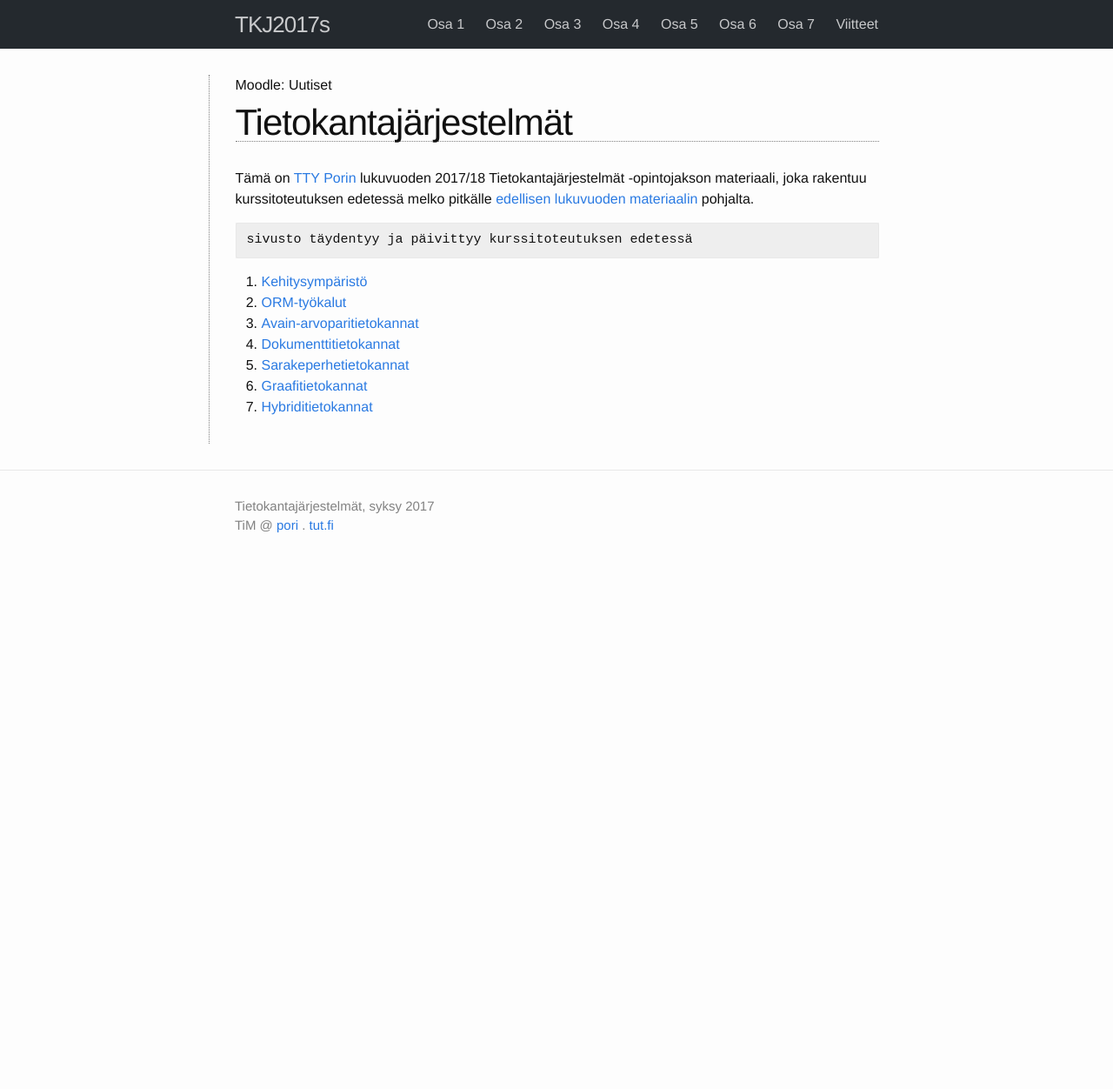
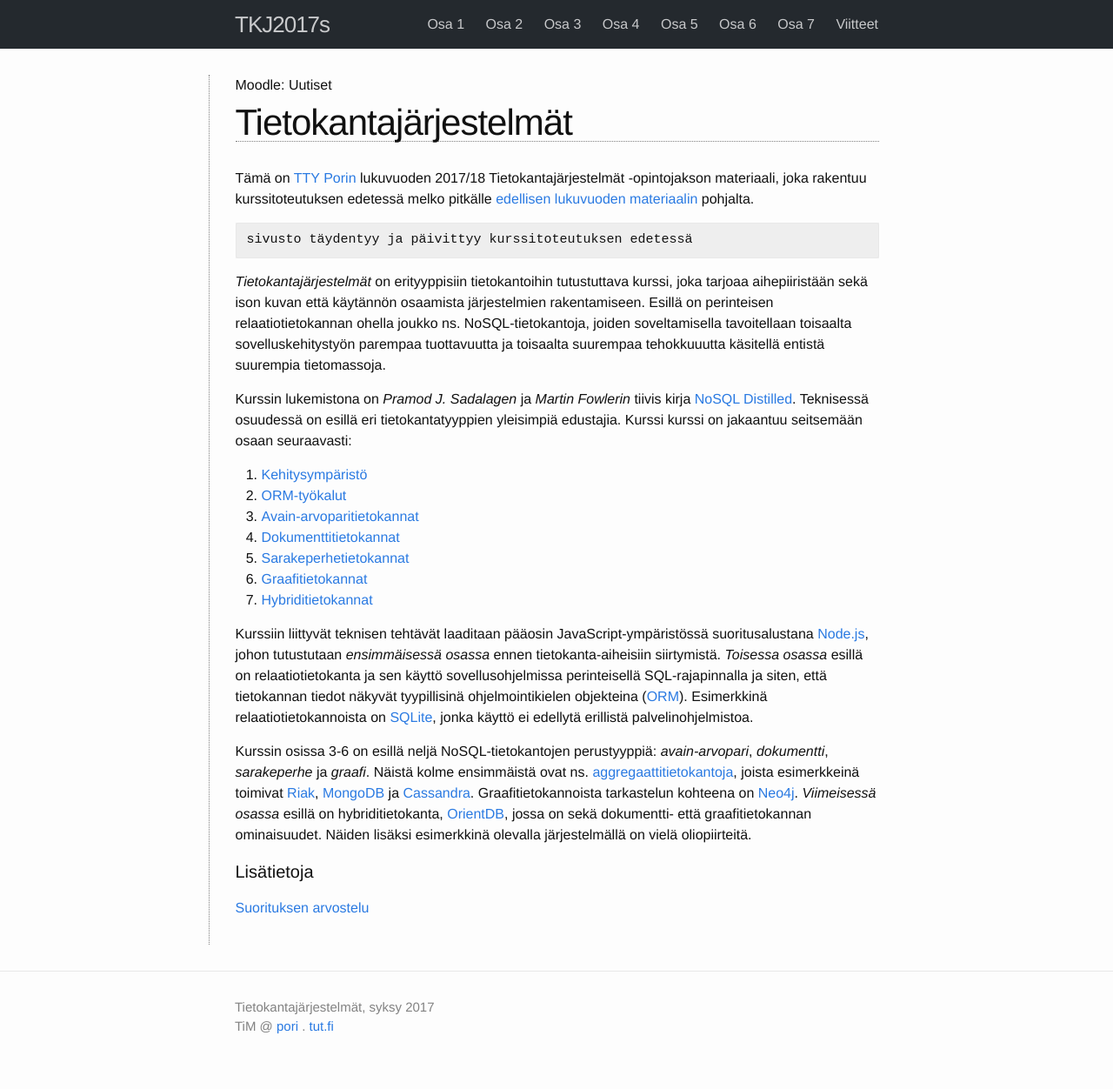
Before and after one commit to timedu/tkj2017s, a Jekyll site: the page built from docs/index.md, in a window 1280 px wide. Shown: the whole page at 87% size. Built offline with Jekyll 4.4.1, drawn with Linux system fonts in a browser that asks for light colours; before the commit the page ends 900 px from its top, so only the background shows below that.

Commit message:
course intro

```diff
--- a/docs/index.md
+++ b/docs/index.md
@@ -10,4 +10,49 @@ Tämä on [TTY Porin](http://www.poridi.fi) lukuvuoden 2017/18 Tietokantajärjes
 sivusto täydentyy ja päivittyy kurssitoteutuksen edetessä
 ~~~
 
+*Tietokantajärjestelmät* on erityyppisiin tietokantoihin tutustuttava kurssi, joka tarjoaa aihepiiristään sekä ison kuvan että käytännön osaamista järjestelmien rakentamiseen. Esillä on perinteisen relaatiotietokannan ohella joukko ns. NoSQL-tietokantoja, joiden soveltamisella tavoitellaan toisaalta sovelluskehitystyön parempaa tuottavuutta ja toisaalta suurempaa tehokkuuutta käsitellä entistä suurempia tietomassoja.
+
+Kurssin lukemistona on *Pramod J. Sadalagen* ja *Martin Fowlerin* tiivis kirja [NoSQL Distilled](https://martinfowler.com/books/nosql.html). Teknisessä osuudessä on esillä eri tietokantatyyppien yleisimpiä edustajia. Kurssi kurssi on jakaantuu seitsemään osaan seuraavasti:
+
 {% include collections_list.md %}
+
+Kurssiin liittyvät teknisen tehtävät laaditaan pääosin JavaScript-ympäristössä suoritusalustana [Node.js](https://nodejs.org/en/), johon tutustutaan *ensimmäisessä osassa* ennen tietokanta-aiheisiin siirtymistä. *Toisessa osassa* esillä on relaatiotietokanta ja sen käyttö sovellusohjelmissa perinteisellä SQL-rajapinnalla ja siten, että tietokannan tiedot näkyvät tyypillisinä ohjelmointikielen objekteina ([ORM](https://en.wikipedia.org/wiki/Object-relational_mapping)). Esimerkkinä relaatiotietokannoista on [SQLite][sqlite], jonka käyttö ei edellytä erillistä palvelinohjelmistoa.
+
+Kurssin osissa 3-6 on esillä neljä NoSQL-tietokantojen  perustyyppiä: *avain-arvopari*, *dokumentti*, *sarakeperhe* ja *graafi*. Näistä kolme ensimmäistä ovat ns. [aggregaattitietokantoja](https://martinfowler.com/bliki/AggregateOrientedDatabase.html), joista esimerkkeinä toimivat [Riak][riak], [MongoDB][mongodb] ja [Cassandra][cassandra]. Graafitietokannoista tarkastelun kohteena on [Neo4j][neo4j]. *Viimeisessä osassa* esillä on hybriditietokanta, [OrientDB][orientdb], jossa on sekä dokumentti- että graafitietokannan ominaisuudet. Näiden lisäksi esimerkkinä olevalla järjestelmällä on vielä oliopiirteitä.
+
+
+[sqlite]: https://www.sqlite.org
+[riak]: http://basho.com/products/riak-kv/
+[mongodb]: https://www.mongodb.com
+[neo4j]: https://neo4j.com
+[cassandra]: http://cassandra.apache.org
+[orientdb]: http://orientdb.com
+
+
+
+
+{% comment %}
+
+Kopio edellisestä versiosta
+
+
+*Tietokantajärjestelmät* on erityyppisiin tietokantoihin tutustuttava ohjelmointi-orientutunut kurssi, jonka painopiste on NoSQL-tietokannoissa. Keskeisiä pohjatietoja tälle kurssille antavat TTY Porissa [Olio-ohjelmointi][olio], [Web-ohjelmointi][jwo] sekä [Tiedonhallinta ja tietokannat][tiha]. Opintojakson toteutusperiaatteena on *ongelmakeskeinen itseopiskelu ohjatusti (OIO)* siten, että varsinasta luento-opetusta ei ole. Kurssi on jaettu seitsemään osaan, joista kunkin ytimen muodostaa tiettyyn teemaan keskittyvä tehtäväsarja.
+
+[olio]: http://www.tut.fi/opinto-opas/wwwoppaat/opas2016-2017/pori/laitokset/Pori/PLA-32100.html
+[jwo]: http://www.tut.fi/opinto-opas/wwwoppaat/opas2016-2017/pori/laitokset/Pori/PLA-32811.html
+[tiha]: http://www.tut.fi/opinto-opas/wwwoppaat/opas2016-2017/pori/laitokset/Pori/PLA-32602.html
+
+Kurssi *ensimmäinen osa* tutustuttaa kurssilla käyttettavään kehitystyön peruskalustoon. *Toisessa osassa* siirrytään tietokantakäsittelyyn. Esillä on relaatiotietokanta ja sen käyttö sovellusohjelmissa siten, että tietokannan tiedot näkyvät tyypillisinä ohjelmointikielen objekteina. Kurssin osissa 3-6 on esillä neljä NoSQL-tietokantojen  perustyyppiä: *avain-arvopari*, *dokumentti*, *graafi* ja *sarakeperhe*. *Viimeisessä osassa* tarkastelun kohteena on hybriditietokanta, jossa on sekä dokumentti- että graafitietokannan ominaisuudet. Näiden lisäksi esimerkkinä olevalla järjestelmällä on vielä oliopiirteitä.
+
+#### Lisätietoja
+
+[Kurssin konteksti](konteksti)
+[Suorituksen arvostelu](arvostelu)
+[Koodin katselmointipyynnöt](https://moodle2.tut.fi/mod/forum/discuss.php?d=74758)
+
+
+{% endcomment %}
+
+#### Lisätietoja
+
+[Suorituksen arvostelu](arvostelu)
```
